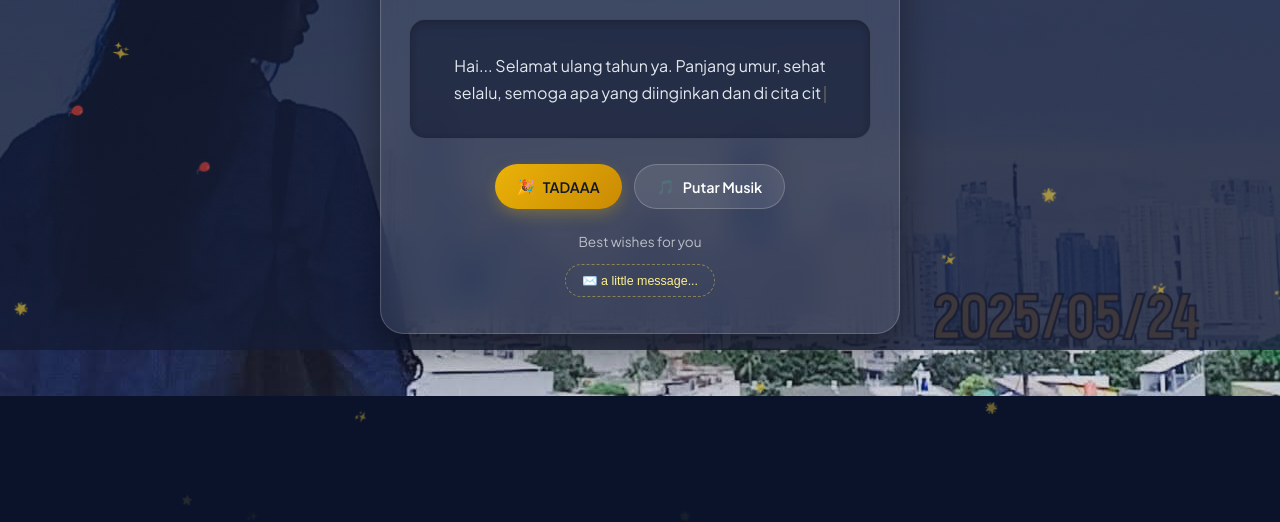
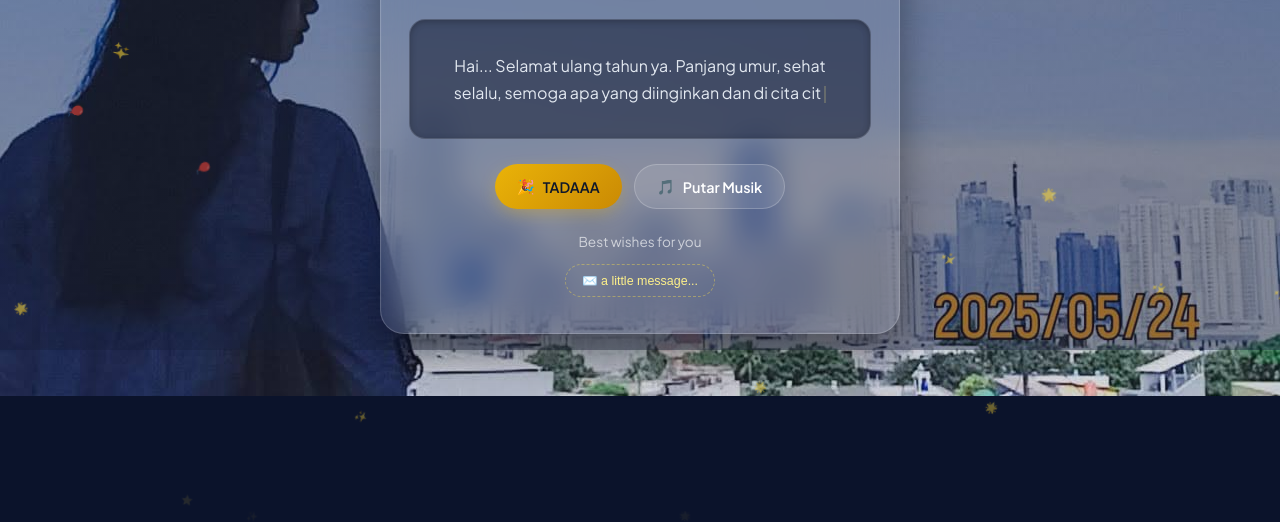
Before and after one commit to amamiyadans/wlelele, a plain HTML site: page index.html in a window 1280 px wide. Shown: the part 278-800 px from the top of the page. Drawn offline with nearby package versions, Linux system fonts and the light colour scheme.

Commit message:
Update index.html

```diff
--- a/index.html
+++ b/index.html
@@ -38,11 +38,12 @@
       }
     }
 
-    body::before {
+   body::before {
       content: '';
       position: absolute;
       inset: 0;
-      background: linear-gradient(135deg, rgba(11, 19, 43, 0.75) 0%, rgba(28, 37, 65, 0.85) 100%);
+      /* Transparansi dikurangi dari 0.75/0.85 menjadi 0.3/0.45 agar foto jauh lebih terang */
+      background: linear-gradient(135deg, rgba(11, 19, 43, 0.3) 0%, rgba(28, 37, 65, 0.45) 100%);
       z-index: 1;
     }
 
```
